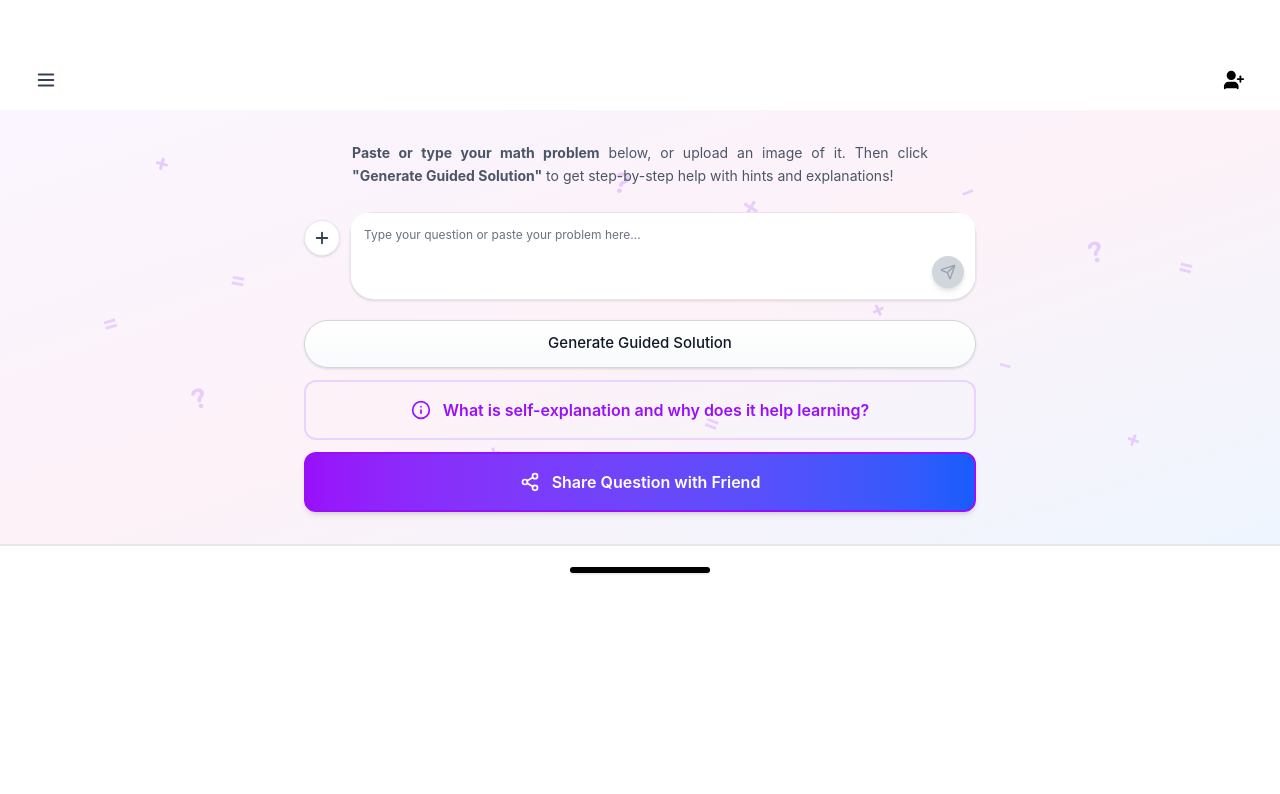
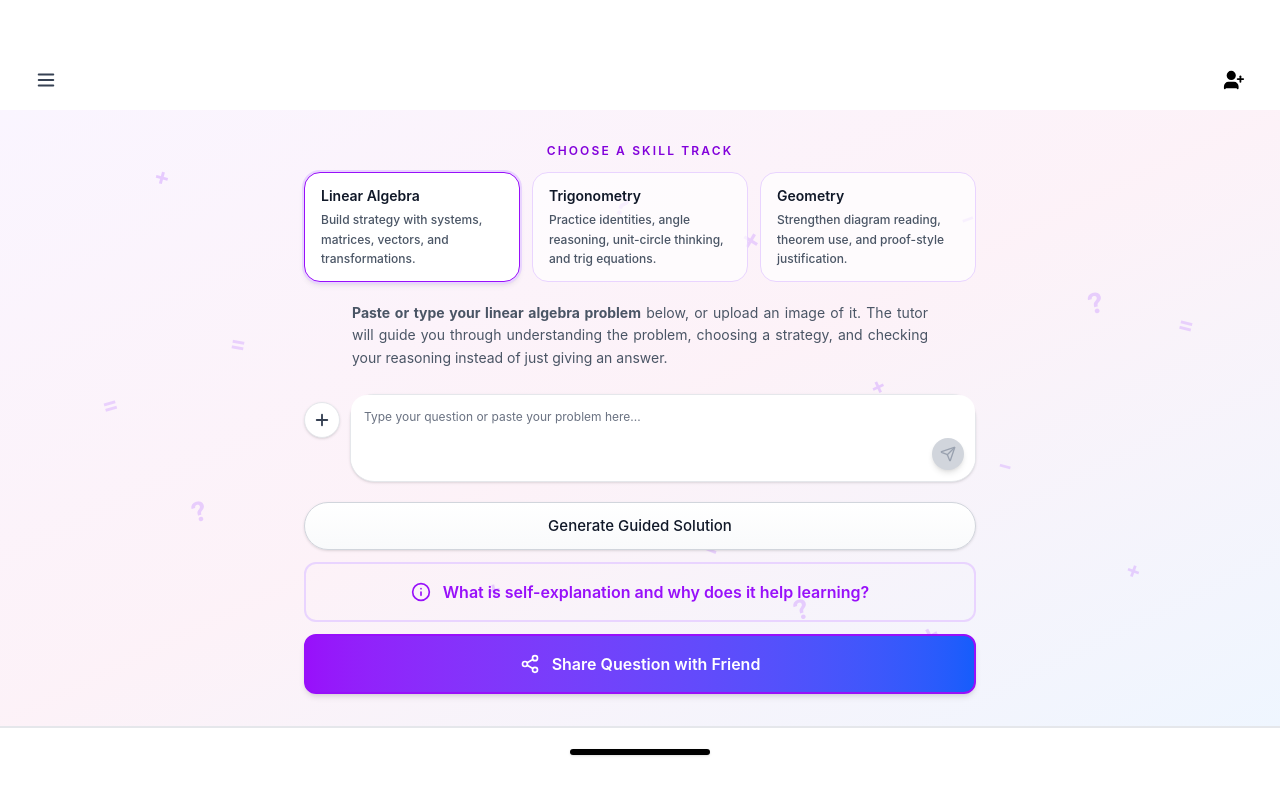
Before and after one commit to nnaemekaagba-commits/self-explainer, a React (Vite) app: page / in a window 1280 px wide. Shown: the top 794 px of the page. Built offline with nearby package versions, Linux system fonts and the light colour scheme; no server answers.

Commit message:
Add subject-aware tutoring tracks

```diff
--- a/src/app/App.tsx
+++ b/src/app/App.tsx
@@ -68,6 +68,18 @@ interface DesignConfig {
   inputBgColor: string;
 }
 
+type TutorSubject = 'linear-algebra' | 'trigonometry' | 'geometry';
+
+function buildSubjectScopedPrompt(subject: TutorSubject, question: string): string {
+  const subjectInstructions: Record<TutorSubject, string> = {
+    'linear-algebra': 'Teach this as linear algebra with emphasis on structure, strategy choice, and problem-solving habits. Highlight why each step works, common mistakes with matrices/vectors/systems, and how to check the result.',
+    'trigonometry': 'Teach this as trigonometry with emphasis on identities, angle reasoning, unit-circle thinking, and method selection. Highlight common sign/quadrant mistakes and how to verify the result.',
+    'geometry': 'Teach this as geometry with emphasis on diagrams, theorem/property justification, and proof-style reasoning. Highlight why each fact follows and how to check whether the relationships are consistent.',
+  };
+
+  return `[Subject: ${subject}] ${subjectInstructions[subject]}\n\nProblem:\n${question}`;
+}
+
 export default function App() {
   // Auth state
   const [isAuthenticated, setIsAuthenticated] = useState(false);
@@ -79,6 +91,7 @@ export default function App() {
   const [fidelity, setFidelity] = useState<'high' | 'low'>('high');
   const [currentScreen, setCurrentScreen] = useState<'login' | 'signup' | 'forgot-password' | 'reset-password' | 'home' | 'scaffolded' | 'scaffolded-active' | 'archive' | 'guided' | 'invite' | 'colearn' | 'feedback-correct' | 'feedback-wrong' | 'feedback-both-wrong' | 'feedback-partial' | 'profile' | 'self-explanation' | 'student-work' | 'practice' | 'shared-exercise'>('login');
   const [screenHistory, setScreenHistory] = useState<Array<'login' | 'signup' | 'forgot-password' | 'reset-password' | 'home' | 'scaffolded' | 'scaffolded-active' | 'archive' | 'guided' | 'invite' | 'colearn' | 'feedback-correct' | 'feedback-wrong' | 'feedback-both-wrong' | 'feedback-partial' | 'profile' | 'self-explanation' | 'student-work' | 'practice' | 'shared-exercise'>>(['login']);
+  const [selectedSubject, setSelectedSubject] = useState<TutorSubject>('linear-algebra');
   const [aiData, setAiData] = useState<any>(null);
   const [userQuestion, setUserQuestion] = useState<string>('');
   const [uploadedImageUrl, setUploadedImageUrl] = useState<string | null>(null);
@@ -515,7 +528,11 @@ export default function App() {
     // Regenerate the solution with the corrected question
     try {
       // ✅ Pass the uploaded image URL when regenerating
-      const aiResponse = await solveProblem(correctedQuestion, uploadedImageUrl || undefined, 'openai');
+      const aiResponse = await solveProblem(
+        buildSubjectScopedPrompt(selectedSubject, correctedQuestion),
+        uploadedImageUrl || undefined,
+        'openai'
+      );
       setAiData(aiResponse);
       console.log('Solution regenerated successfully');
     } catch (error) {
@@ -711,7 +728,10 @@ export default function App() {
                     console.log('🤖 Calling solveProblem API...');
                     console.log('⏱️  Processing started at:', new Date().toLocaleTimeString());
                     const startTime = Date.now();
-                    const aiResponse = await solveProblem(question.trim() || 'Please solve this problem from the image', uploadedImageUrl || undefined, 'openai');
+                    const aiPrompt = question.trim()
+                      ? buildSubjectScopedPrompt(selectedSubject, question.trim())
+                      : buildSubjectScopedPrompt(selectedSubject, 'Please solve this problem from the image');
+                    const aiResponse = await solveProblem(aiPrompt, uploadedImageUrl || undefined, 'openai');
                     const duration = ((Date.now() - startTime) / 1000).toFixed(1);
                     console.log(`✅ AI Response received in ${duration}s`);
                     console.log('📊 Steps count:', aiResponse?.steps?.length || 0);
@@ -737,6 +757,8 @@ export default function App() {
                   if (question) setUserQuestion(question);
                   setUploadedImageUrl(imageUrl || null);
                 }}
+                selectedSubject={selectedSubject}
+                onSubjectChange={setSelectedSubject}
                 onGetCurrentInput={(getter) => setGetCurrentInput(() => getter)}
                 isGeneratingSolution={isGeneratingSolution}
                 getCurrentInput={getCurrentInput}
--- a/src/app/components/HomeScreen.tsx
+++ b/src/app/components/HomeScreen.tsx
@@ -10,6 +10,8 @@ import { MathBackground } from './MathBackground';
 import { ActionButton } from './ActionButton';
 import { HomeIndicator } from './HomeIndicator';
 import { SelfExplanationModal } from './SelfExplanationModal';
+
+type TutorSubject = 'linear-algebra' | 'trigonometry' | 'geometry';
 
 interface HomeScreenProps {
   config: {
@@ -29,6 +31,8 @@ interface HomeScreenProps {
   onSharedExerciseClick?: () => void;
   onGenerateSolution: () => Promise<void>;
   onQuestionSubmit: (question: string, imageUrl: string | null) => void;
+  selectedSubject: TutorSubject;
+  onSubjectChange: (subject: TutorSubject) => void;
   onGetCurrentInput: (getter: () => string) => void;
   isGeneratingSolution: boolean;
   getCurrentInput: (() => string) | null;
@@ -47,6 +51,8 @@ export function HomeScreen({
   onSharedExerciseClick,
   onGenerateSolution,
   onQuestionSubmit,
+  selectedSubject,
+  onSubjectChange,
   onGetCurrentInput,
   isGeneratingSolution,
   getCurrentInput,
@@ -58,6 +64,18 @@ export function HomeScreen({
 }: HomeScreenProps) {
   const [isModalOpen, setIsModalOpen] = useState(false);
   const [linkCopied, setLinkCopied] = useState(false);
+
+  const subjectLabels: Record<TutorSubject, string> = {
+    'linear-algebra': 'Linear Algebra',
+    'trigonometry': 'Trigonometry',
+    'geometry': 'Geometry',
+  };
+
+  const subjectDescriptions: Record<TutorSubject, string> = {
+    'linear-algebra': 'Build strategy with systems, matrices, vectors, and transformations.',
+    'trigonometry': 'Practice identities, angle reasoning, unit-circle thinking, and trig equations.',
+    'geometry': 'Strengthen diagram reading, theorem use, and proof-style justification.',
+  };
 
   const saveToSharerSharedExercises = (sharedQuestion: {
     id: string;
@@ -164,9 +182,38 @@ export function HomeScreen({
             </h2>
           ) : null}
 
+          <div className="w-full mb-5">
+            <p className="text-[12px] font-semibold uppercase tracking-[0.18em] text-purple-700 mb-3 text-center">
+              Choose A Skill Track
+            </p>
+            <div className="grid grid-cols-1 md:grid-cols-3 gap-3">
+              {(['linear-algebra', 'trigonometry', 'geometry'] as TutorSubject[]).map((subject) => {
+                const isActive = selectedSubject === subject;
+                return (
+                  <button
+                    key={subject}
+                    onClick={() => onSubjectChange(subject)}
+                    className={`rounded-2xl border px-4 py-3 text-left transition-all ${
+                      isActive
+                        ? 'border-purple-600 bg-white shadow-md ring-2 ring-purple-200'
+                        : 'border-purple-200 bg-white/70 hover:bg-white hover:border-purple-300'
+                    }`}
+                  >
+                    <div className="text-[14px] font-semibold text-gray-900">
+                      {subjectLabels[subject]}
+                    </div>
+                    <div className="mt-1 text-[12px] leading-relaxed text-gray-600">
+                      {subjectDescriptions[subject]}
+                    </div>
+                  </button>
+                );
+              })}
+            </div>
+          </div>
+
           <div className="mb-6 text-justify max-w-xl">
             <p className="text-[14px] text-gray-600 leading-relaxed">
-              <strong>Paste or type your math problem</strong> below, or upload an image of it. Then click <strong>"{config.button2Label}"</strong> to get step-by-step help with hints and explanations!
+              <strong>Paste or type your {subjectLabels[selectedSubject].toLowerCase()} problem</strong> below, or upload an image of it. The tutor will guide you through understanding the problem, choosing a strategy, and checking your reasoning instead of just giving an answer.
             </p>
           </div>
 
--- a/src/services/aiService.ts
+++ b/src/services/aiService.ts
@@ -31,6 +31,22 @@ interface HintResponse {
 interface ValidateAnswerResponse {
   isCorrect: boolean;
   feedback: string;
+}
+
+type TutorSubject = 'linear-algebra' | 'trigonometry' | 'geometry';
+
+function parseSubjectScopedPrompt(question: string): { subject: TutorSubject | null; cleanQuestion: string } {
+  const match = question.match(/^\[Subject:\s*(linear-algebra|trigonometry|geometry)\]\s*([\s\S]*)$/i);
+  if (!match) {
+    return { subject: null, cleanQuestion: question };
+  }
+
+  const subject = match[1].toLowerCase() as TutorSubject;
+  const remainder = match[2].replace(/^Problem:\s*/i, '').trim();
+  return {
+    subject,
+    cleanQuestion: remainder || question,
+  };
 }
 
 
@@ -412,15 +428,16 @@ export async function testConnection(): Promise<boolean> {
 function getDemoSolution(question: string, imageUrl?: string): Promise<SolveProblemResponse> {
   return new Promise((resolve) => {
     setTimeout(() => {
+      const { subject, cleanQuestion } = parseSubjectScopedPrompt(question);
       // Simulate OCR/text extraction for images
-      let extractedQuestion = question;
+      let extractedQuestion = cleanQuestion;
 
-      if (imageUrl && question.includes('analyze this image')) {
+      if (imageUrl && cleanQuestion.includes('analyze this image')) {
         // Demo: simulate extracting text from image
         extractedQuestion = "Solve for x: 3x + 7 = 22\n\n(Fallback mode: the backend did not return a full AI solution, so a local guided solution was generated instead.)";
-      } else if (question.includes('PDF document')) {
+      } else if (cleanQuestion.includes('PDF document')) {
         extractedQuestion = "Calculate the area of a circle with radius 5cm\n\n(Fallback mode: the backend did not return a full AI solution, so a local guided solution was generated instead.)";
-      } else if (question.startsWith('Uploaded file:')) {
+      } else if (cleanQuestion.startsWith('Uploaded file:')) {
         extractedQuestion = "Example math problem extracted from file\n\n(Fallback mode: the backend did not return a full AI solution, so a local guided solution was generated instead.)";
       }
 
@@ -450,9 +467,16 @@ function parseSimpleLinearEquation(question: string): { a: number; b: number; c:
 
 // Generate problem-specific partial solution
       const problemSpecificSolution = generatePartialSolution(extractedQuestion);
+      const subjectPrefix = subject
+        ? {
+            'linear-algebra': 'Linear algebra focus: ',
+            'trigonometry': 'Trigonometry focus: ',
+            'geometry': 'Geometry focus: ',
+          }[subject]
+        : '';
 
       resolve({
-        solution: problemSpecificSolution.solution,
+        solution: `${subjectPrefix}${problemSpecificSolution.solution}`,
         strategy: problemSpecificSolution.strategy,
         extractedQuestion: extractedQuestion,
         steps: problemSpecificSolution.steps.map((step, index) => ({
```
Also changed, not shown: 5 other files (tests, documents, lock files or other folders).
